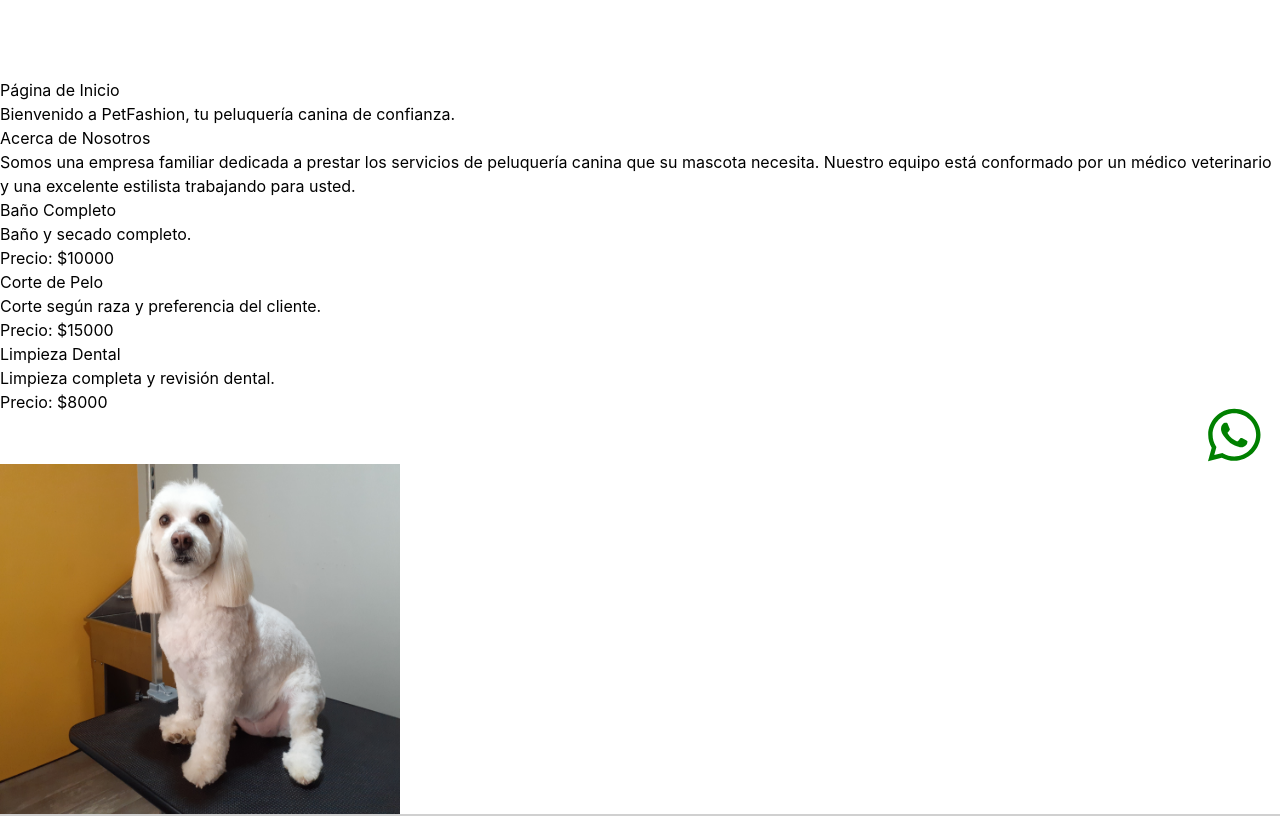
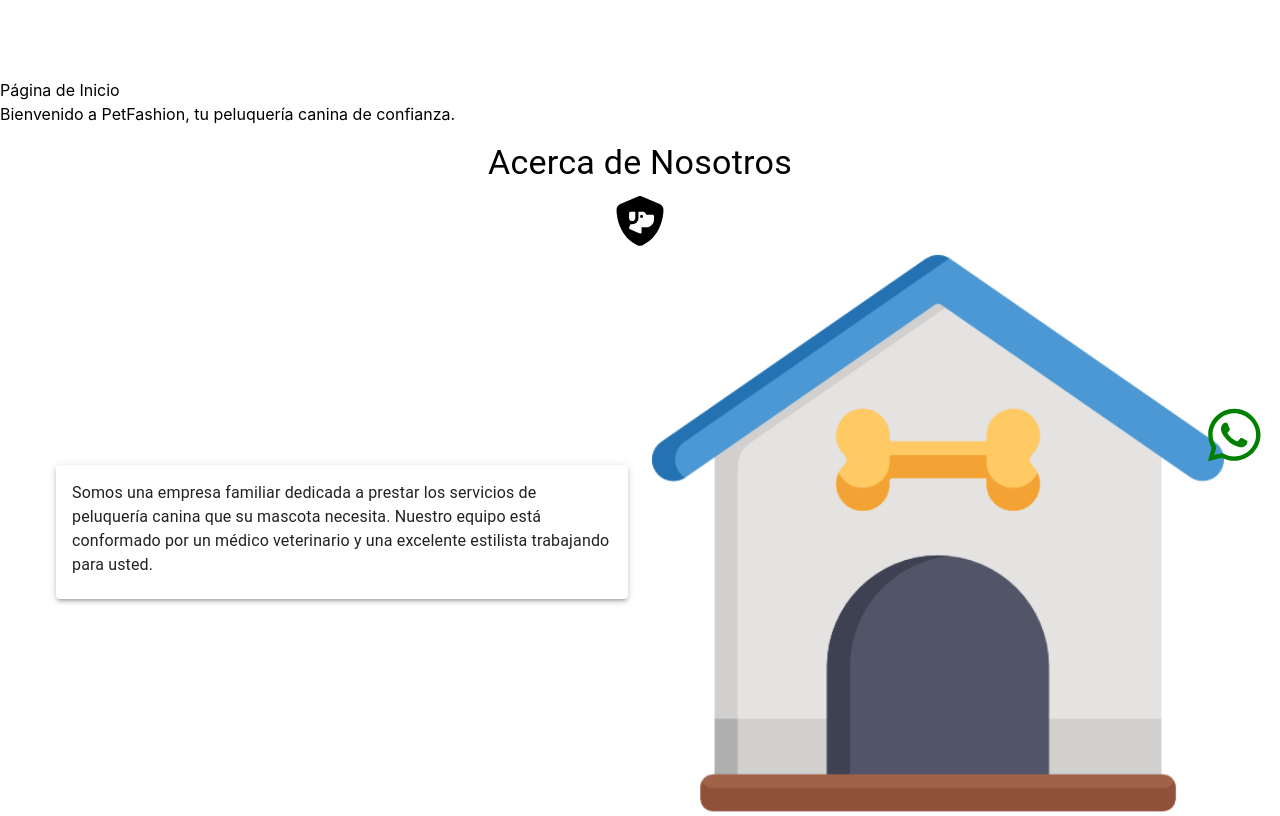
Before and after one commit to bohaz/petfashion, a React (Create React App) app: page / in a window 1280 px wide. Shown: the part 300-1116 px from the top of the page. Built offline with nearby package versions, Linux system fonts and the light colour scheme.

Commit message:
Update about page

```diff
--- a/src/components/AboutPage.jsx
+++ b/src/components/AboutPage.jsx
@@ -1,11 +1,40 @@
 import React from 'react';
+import { Grid, Paper, Typography, Box } from '@mui/material';
+import aboutImage from '../assets/casa-de-perro.png';
+import { FontAwesomeIcon } from '@fortawesome/react-fontawesome';
+import { faShieldDog } from '@fortawesome/free-solid-svg-icons';
 
 function AboutPage() {
   return (
-    <div>
-      <h2>Acerca de Nosotros</h2>
-      <p>Somos una empresa familiar dedicada a prestar los servicios de peluquería canina que su mascota necesita. Nuestro equipo está conformado por un médico veterinario y una excelente estilista trabajando para usted.</p>
-    </div>
+    <Box sx={{ maxWidth: 1200, margin: 'auto', padding: 2 }}>
+      <Typography variant="h4" gutterBottom textAlign="center">
+        Acerca de Nosotros
+      </Typography>
+      <Box textAlign="center">
+        <FontAwesomeIcon icon={faShieldDog} style={{ fontSize: '50px' }} />
+      </Box>
+      <Grid container spacing={3} alignItems="center">
+        <Grid item md={6} xs={12} order={{ xs: 2, md: 1 }}>
+          <Paper elevation={3} sx={{ padding: 2 }}>
+            <Typography variant="body1" gutterBottom>
+              Somos una empresa familiar dedicada a prestar los servicios de peluquería canina que su mascota necesita. Nuestro equipo está conformado por un médico veterinario y una excelente estilista trabajando para usted.
+            </Typography>
+          </Paper>
+        </Grid>
+        <Grid item md={6} xs={12} order={{ xs: 1, md: 2 }}>
+          <Box
+            component="img"
+            src={aboutImage}
+            alt="Acerca de Nosotros"
+            sx={{
+              width: '100%',
+              height: 'auto',
+              borderRadius: 1,
+            }}
+          />
+        </Grid>
+      </Grid>
+    </Box>
   );
 }
 
```
